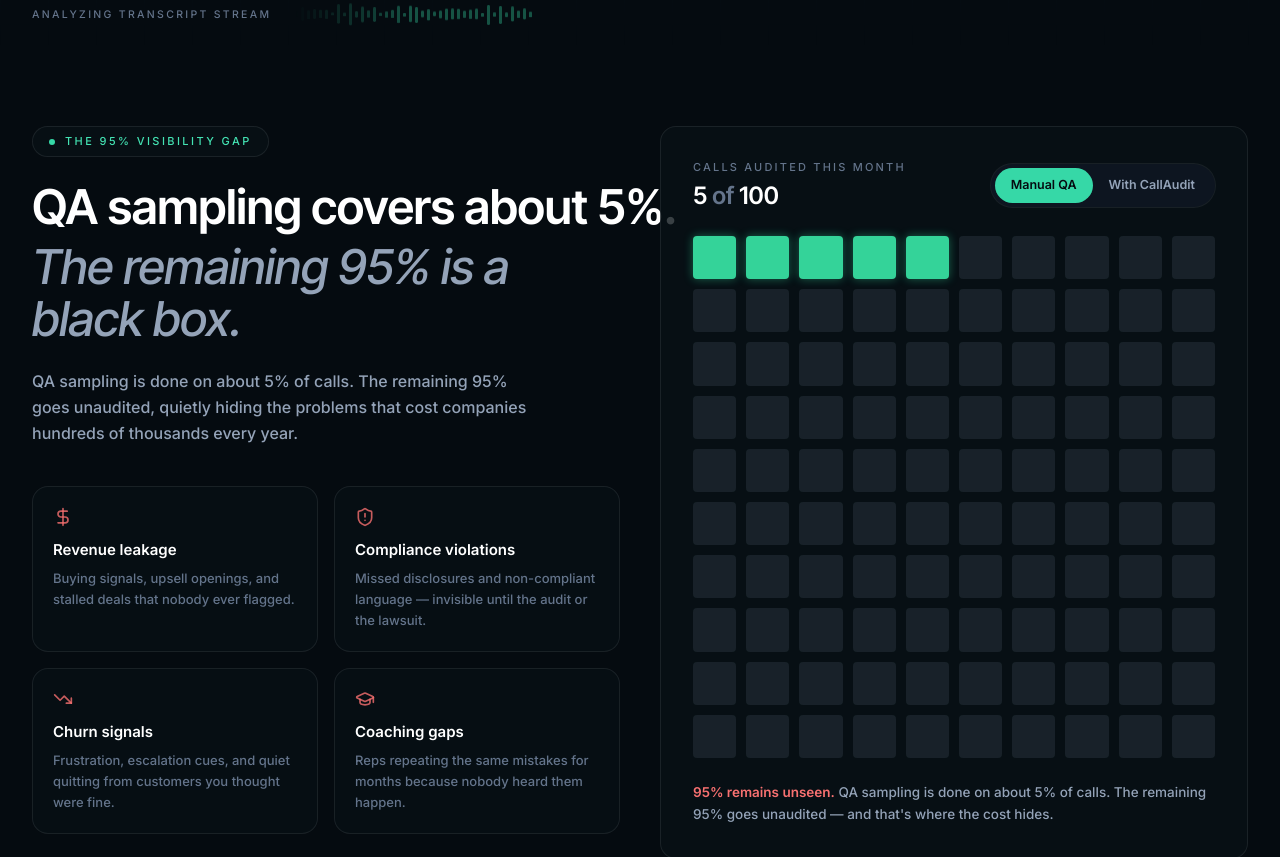
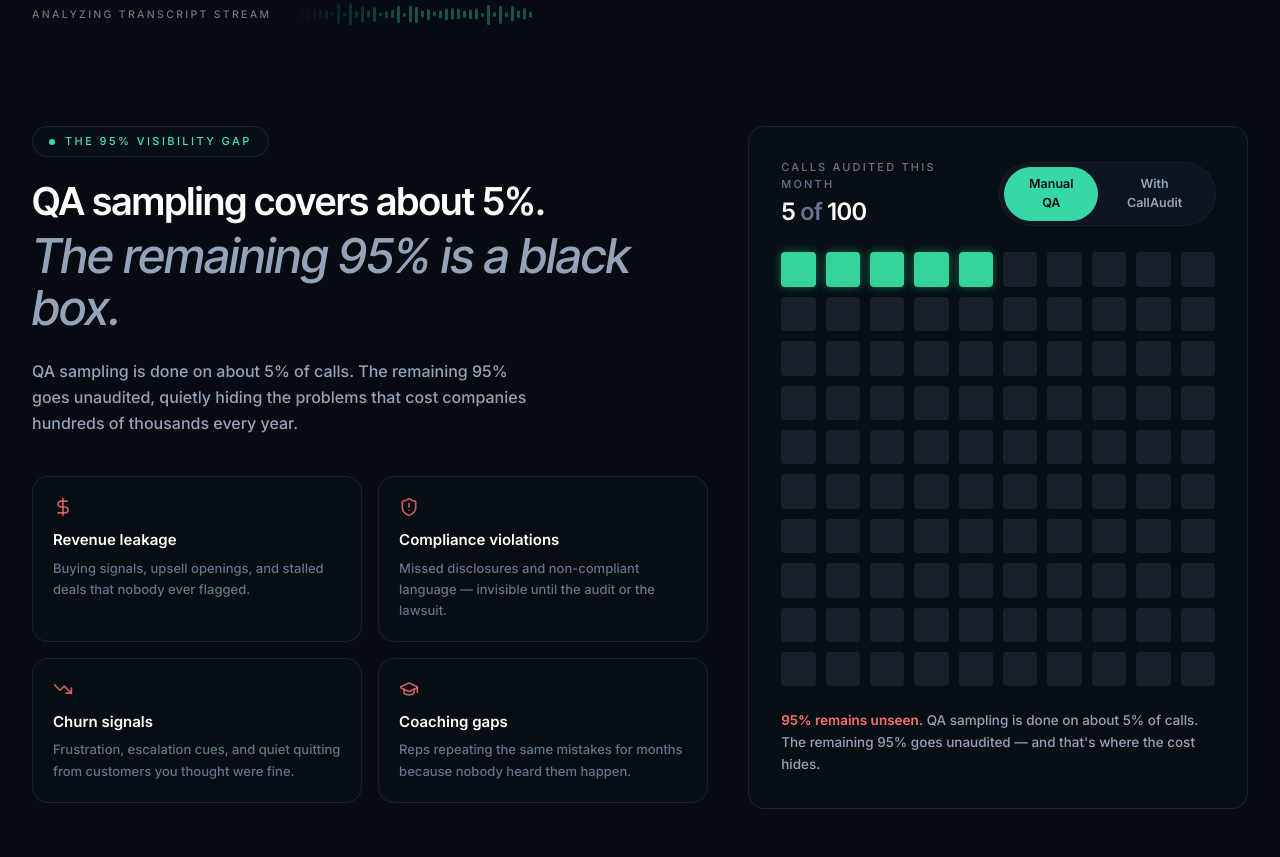
Before and after one commit to kamlesh1089/callaudit.co, a React (Vite) app: page / in a window 1280 px wide. Shown: the part 1080-1937 px from the top of the page. Built offline with nearby package versions, Linux system fonts and the light colour scheme.

Commit message:
Prevent QA headline overlap at desktop widths

```diff
--- a/src/sections/Problem.tsx
+++ b/src/sections/Problem.tsx
@@ -115,14 +115,14 @@
   return (
     <section id="problem" className="relative scroll-mt-24">
       <div className="mx-auto max-w-7xl px-5 py-16 sm:px-8 lg:py-20">
-        <div className="grid items-start gap-10 lg:grid-cols-2">
-          <div>
+        <div className="grid items-start gap-10 lg:grid-cols-[minmax(0,1.15fr)_minmax(0,0.85fr)]">
+          <div className="min-w-0">
             <Reveal>
               <Eyebrow>The 95% Visibility Gap</Eyebrow>
             </Reveal>
             <Reveal delay={0.08}>
               <h2 className="mt-6 font-display font-semibold leading-[1.08] tracking-tight text-white">
-                <span className="block whitespace-nowrap text-[clamp(1.35rem,6vw,3rem)]">
+                <span className="block whitespace-nowrap text-[clamp(1.35rem,6vw,3rem)] lg:text-[clamp(1.9rem,3vw,2.75rem)]">
                   QA sampling covers about 5%.
                 </span>
                 <span className="mt-2 block font-serif text-[clamp(1.75rem,7vw,3rem)] font-normal italic text-slate-400">
```
